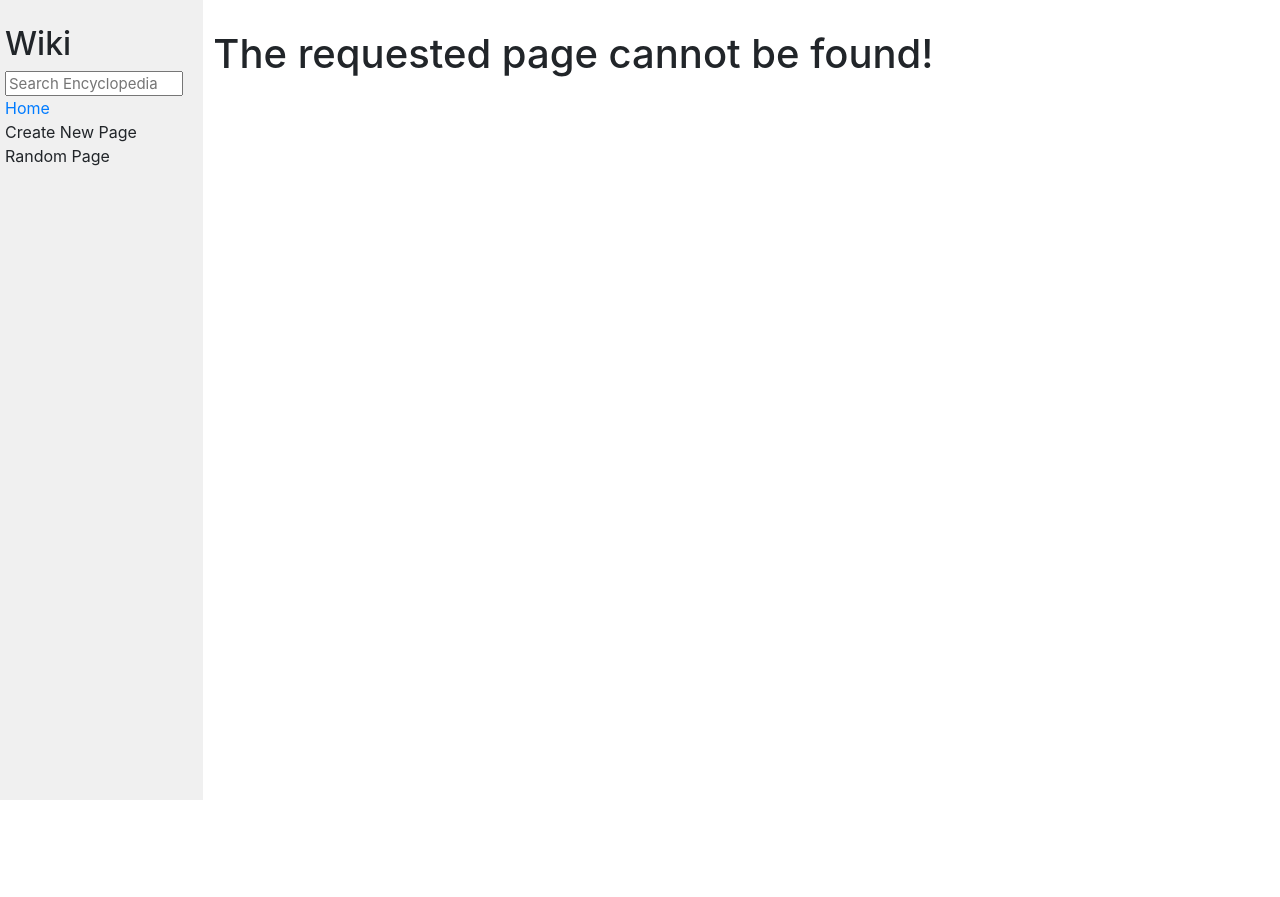
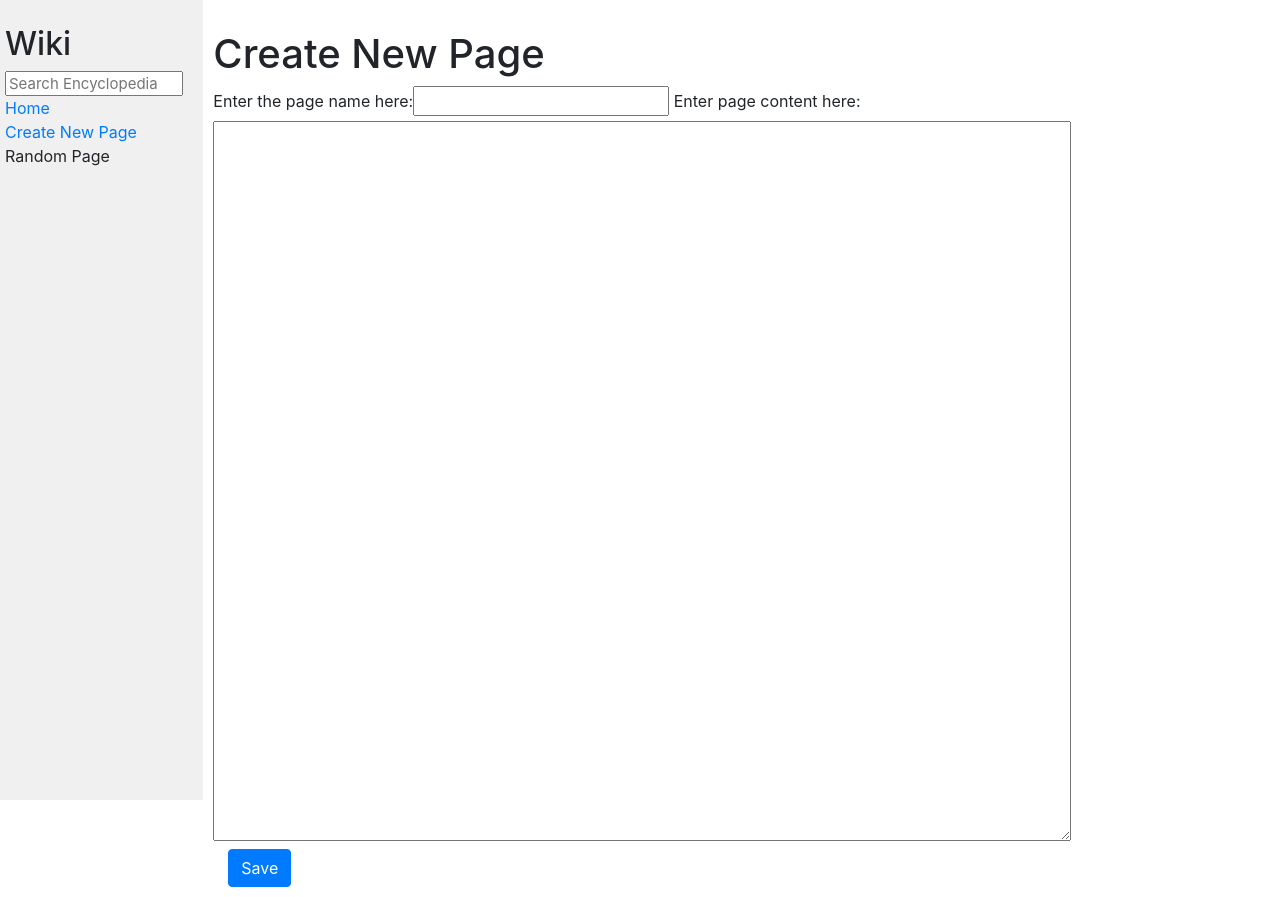
Before and after one commit to Lehoangminh-dab/CS50-Web, a Django app: page /create-new-page/ in a window 1280 px wide. Before the commit the page ends 800 px from the top, so only its background shows below. Run offline with Django 3.2, Linux system fonts and the light colour scheme; some libraries are stand-ins or nearby versions.

Commit message:
Completed 'create new page' html page and frontend behavior. (Test functions not deleted)

```diff
--- a/encyclopedia/static/encyclopedia/styles.css
+++ b/encyclopedia/static/encyclopedia/styles.css
@@ -36,3 +36,17 @@ textarea {
 .sidebar h2 {
     margin-top: 5px;
 }
+
+.no-resize {
+    resize: none
+}
+
+.form-control {
+    max-width: 90%;
+}
+
+.centered-div {
+    display: flex;
+    justify-content: center;
+    margin-top: 30px;
+}
--- /dev/null
+++ b/encyclopedia/templates/encyclopedia/create-new-page.html
@@ -0,0 +1,15 @@
+{% extends "encyclopedia/layout.html" %}
+{% block title %}
+Create New Page
+{% endblock %}
+
+{% block body %}
+<h1>Create New Page</h1>
+<form action="/create-new-page/" method="post">
+    {% csrf_token %}
+    {{ page_content_form }}
+    <div class="text-center col-1 mt-2">
+        <input class="btn btn-primary" type="submit" value="Save">
+    </div>
+</form>
+{% endblock %}
--- a/encyclopedia/templates/encyclopedia/layout.html
+++ b/encyclopedia/templates/encyclopedia/layout.html
@@ -18,7 +18,7 @@
             <a href="{% url 'encyclopedia:index' %}">Home</a>
         </div>
         <div>
-            Create New Page
+            <a href="{% url 'encyclopedia:create-new-page' %}">Create New Page</a>
         </div>
         <div>
             Random Page
--- a/encyclopedia/urls.py
+++ b/encyclopedia/urls.py
@@ -5,5 +5,7 @@ app_name = "encyclopedia"
 urlpatterns = [
     path("", views.index, name="index"),
     path("search/", views.search, name="search"),
+    path("test/", views.test, name="test"),
+    path("create-new-page/", views.create_new_page, name="create-new-page"),
     path("<str:title>/", views.entry, name="entry"),
 ]
--- a/encyclopedia/views.py
+++ b/encyclopedia/views.py
@@ -1,4 +1,6 @@
+from django.shortcuts import HttpResponse
 from django.shortcuts import render, redirect
+from django.forms import Form, CharField, Textarea, ValidationError, TextInput
 from markdown2 import markdown
 from . import util
 
@@ -41,3 +43,51 @@ def search(request):
     return render(request, "encyclopedia/search.html", {
         "search_results": search_results
     })
+
+
+class NewPageContentForm(Form):
+    page_title = CharField(label="Enter the page name here", widget=TextInput(attrs={'rows': 1}))
+    page_content = CharField(label="Enter page content here",
+                             widget=Textarea(attrs={'rows': 11, 'style': 'display: block;'}))
+
+    def clean_page_title(self):
+        cleaned_page_title = self.cleaned_data.get('page_title')
+        page_title_already_exists = util.get_entry(cleaned_page_title) is not None
+        if page_title_already_exists:
+            raise ValidationError("Page title already exists!")
+
+        return cleaned_page_title
+
+
+def create_new_page(request):
+    if request.method == "GET":
+        page_content_form = NewPageContentForm()
+        return render(request, "encyclopedia/create-new-page.html", {
+            "page_content_form": page_content_form
+        })
+
+    if request.method == "POST":
+        page_content_form = NewPageContentForm(request.POST)
+        if page_content_form.is_valid():
+            return HttpResponse(f"<h1>{page_content_form.cleaned_data['page_title']} Added!")
+
+        return render(request, "encyclopedia/create-new-page.htmlk", {
+            "page_content_form": page_content_form
+        })
+
+
+def test(request):
+    if request.method == "GET":
+        test_form = NewPageContentForm()
+        return render(request, "encyclopedia/test.html", {
+            "test_form": test_form
+        })
+
+    if request.method == "POST":
+        test_form = NewPageContentForm(request.POST)
+        if test_form.is_valid():
+            return HttpResponse(f"<h1>{test_form.cleaned_data['page_title']} added!")
+
+        return render(request, "encyclopedia/test.html", {
+            "test_form": test_form
+        })
```
Also changed, not shown: 1 other file.
